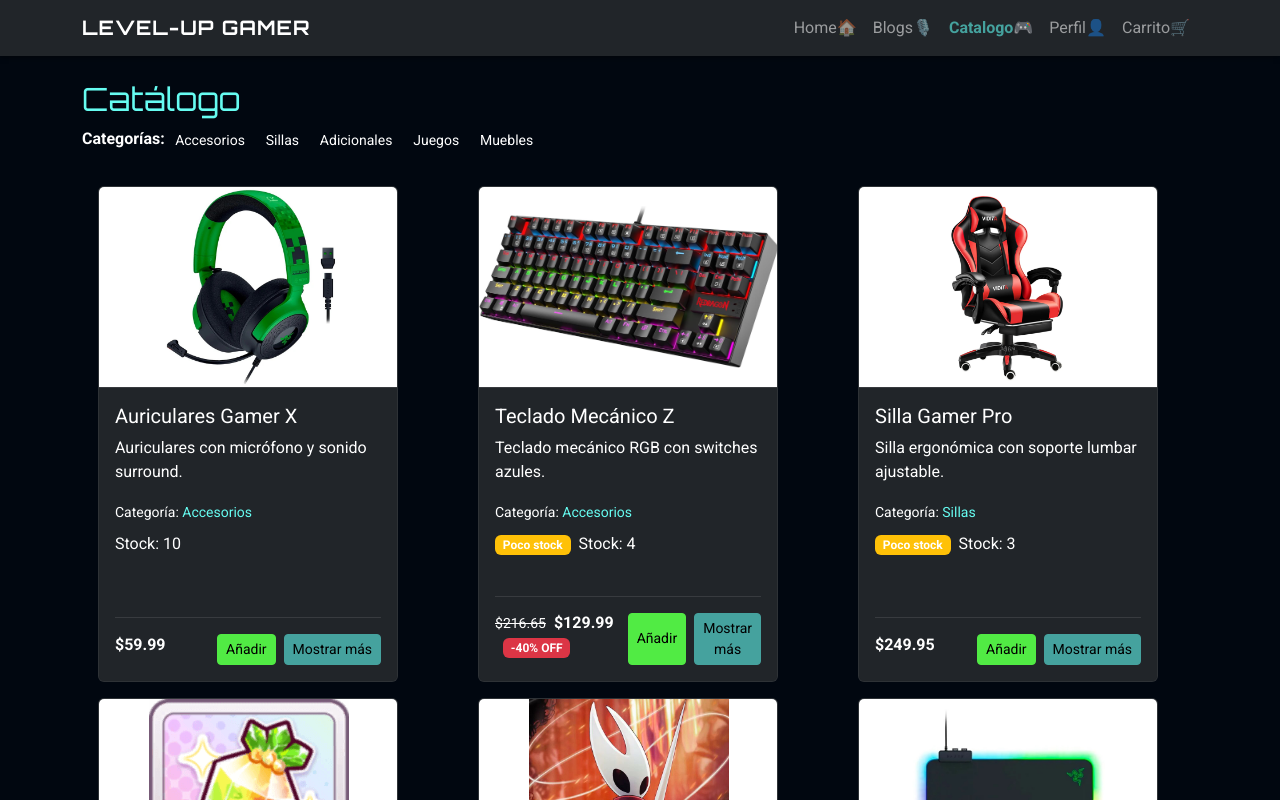
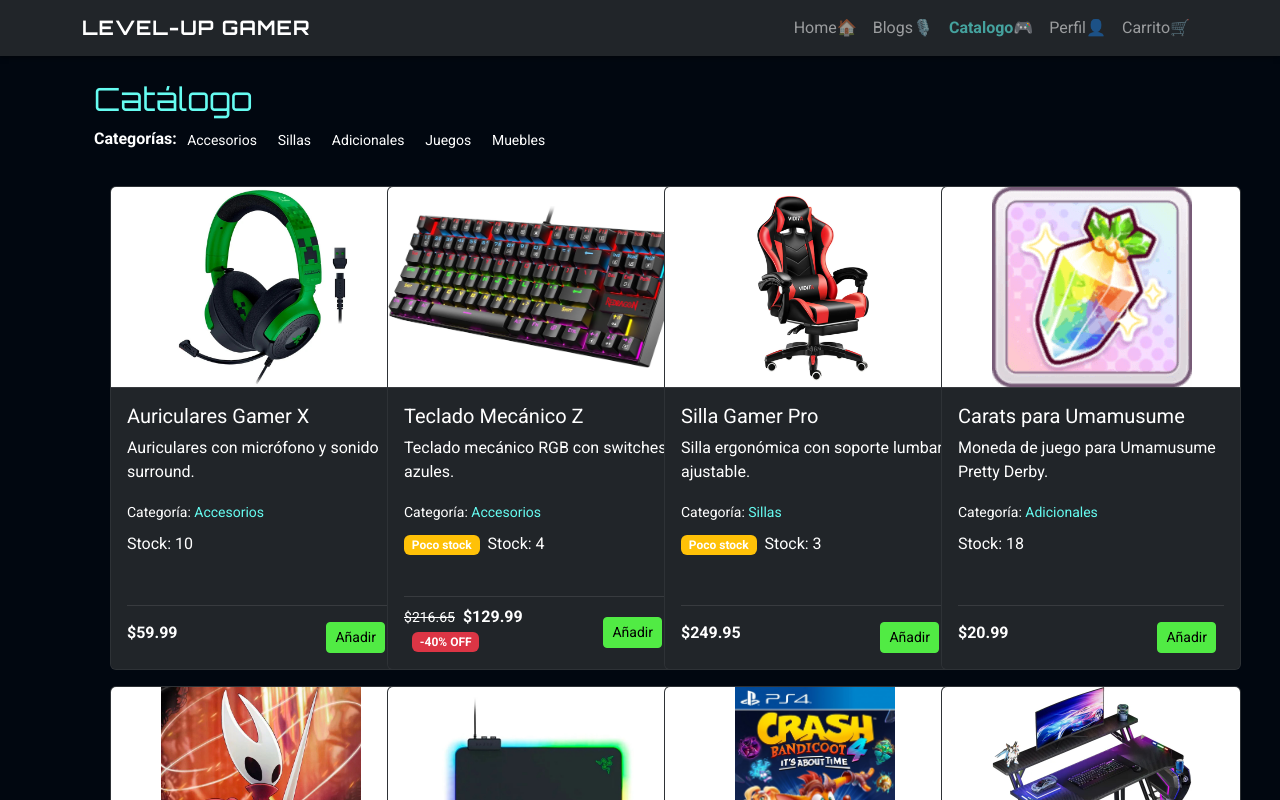
Before and after one commit to leo-onate/level-up-gamer, a React (Create React App) app: page /catalogo in a window 1280 px wide. Shown: the top 800 px of the page. Built offline with nearby package versions, Linux system fonts and the light colour scheme.

Commit message:
arreglo de errores

```diff
--- a/src/components/ProductCard.jsx
+++ b/src/components/ProductCard.jsx
@@ -58,9 +58,7 @@ export default function ProductCard({ product }) {
             >
               Añadir
             </button>
-            <Link to={`/catalogo/${product.id}`} className="btn btn-sm btn-primary">
-              Mostrar más
-            </Link>
+            <Link to={`/catalogo/${product.id}`} className="stretched-link" />
           </div>
         </div>
       </div>
--- a/src/data/products.json
+++ b/src/data/products.json
@@ -37,7 +37,7 @@
     "descripcion": "Moneda de juego para Umamusume Pretty Derby.",
     "oferta": false,
     "categoria": "Adicionales",
-    "stock": 0
+    "stock": 18
   },
   {
     "id": "p5",
--- a/src/pages/AdminAddProduct.jsx
+++ b/src/pages/AdminAddProduct.jsx
@@ -6,7 +6,6 @@ export default function AdminAddProduct() {
   const navigate = useNavigate();
   const [form, setForm] = useState({
     nombre: "",
-    imagen: "",
     precio: "",
     descripcion: "",
     oferta: false,
@@ -25,23 +24,19 @@ export default function AdminAddProduct() {
     if (!form.nombre.trim()) return setError("Nombre requerido.");
     if (form.precio === "" || isNaN(Number(form.precio))) return setError("Precio válido requerido.");
 
-    // addProduct devuelve el producto creado incluyendo su id
     const nuevo = addProduct({
       nombre: form.nombre.trim(),
-      imagen: form.imagen.trim(),
+      imagen: "Starmie.jpg", // imagen por defecto
       precio: Number(form.precio),
       descripcion: form.descripcion.trim(),
       oferta: !!form.oferta,
       categoria: form.categoria.trim(),
     });
 
-    // navegar al detalle del producto creado para ver el ID (no editable)
-    if (nuevo && nuevo.id) {
+    if (nuevo?.id) {
       navigate(`/catalogo/${nuevo.id}`);
       return;
     }
-
-    // fallback
     navigate("/catalogo");
   };
 
@@ -54,10 +49,7 @@ export default function AdminAddProduct() {
           <input className="form-control" value={form.nombre} onChange={handleChange("nombre")} />
         </div>
 
-        <div className="col-12">
-          <label className="form-label">Imagen (nombre de archivo en assets o URL)</label>
-          <input className="form-control" value={form.imagen} onChange={handleChange("imagen")} placeholder="ej: teclado-z.jpg o /assets/img/teclado-z.jpg" />
-        </div>
+        {/* Eliminado el campo de imagen: se usa 'Starmie.jpg' por defecto */}
 
         <div className="col-md-4">
           <label className="form-label">Precio</label>
--- a/src/pages/Catalogo.jsx
+++ b/src/pages/Catalogo.jsx
@@ -1,15 +1,21 @@
-import React from "react";
+import React, { useEffect, useState } from "react";
 import { NavLink } from "react-router-dom";
 import ProductCard from "../components/ProductCard";
 import { useCart } from "../context/CartContext";
+import { getProducts } from "../services/productService";
 
 export default function Catalogo() {
+  const [items, setItems] = useState([]);
   const { products } = useCart();
+
+  useEffect(() => {
+    setItems(getProducts()); // lee merge de localStorage + JSON
+  }, []);
 
   const categorias = [...new Set(products.map(p => p.categoria))].filter(Boolean);
 
   return (
-    <div className="mt-4">
+    <div className="container mt-4">
       <h2>Catálogo</h2>
       <div className="mb-3">
         <strong>Categorías: </strong>
@@ -23,9 +29,9 @@ export default function Catalogo() {
           </NavLink>
         ))}
       </div>
-      <div className="row">
-        {products.map(p => (
-          <div key={p.id} className="col-12 col-sm-6 col-md-4 mb-3">
+      <div className="row g-3">
+        {items.map(p => (
+          <div className="col-sm-6 col-md-4 col-lg-3" key={p.id}>
             <ProductCard product={p} />
           </div>
         ))}
--- a/src/services/productService.js
+++ b/src/services/productService.js
@@ -19,13 +19,22 @@ function writeStorage(list) {
   } catch {}
 }
 
+function ensureCounterSeeded() {
+  const cur = parseInt(localStorage.getItem(COUNTER_KEY) || "0", 10);
+  if (cur > 0) return;
+  const all = [...initialProducts, ...(readStorage() || [])];
+  const max = all.reduce((acc, p) => {
+    const m = String(p?.id || "").match(/^p(\d+)$/i);
+    return m ? Math.max(acc, parseInt(m[1], 10)) : acc;
+  }, 0);
+  localStorage.setItem(COUNTER_KEY, String(max));
+}
 
 export function getProducts() {
   const stored = readStorage();
   if (!stored) return [...initialProducts];
   const seen = new Set(stored.map((p) => String(p.id)));
-  const merged = [...stored, ...initialProducts.filter((p) => !seen.has(String(p.id)))];
-  return merged;
+  return [...stored, ...initialProducts.filter((p) => !seen.has(String(p.id)))];
 }
 
 export function saveProducts(list) {
@@ -33,6 +42,7 @@ export function saveProducts(list) {
 }
 
 function nextId() {
+  ensureCounterSeeded();
   try {
     const last = parseInt(localStorage.getItem(COUNTER_KEY) || "0", 10);
     const next = last + 1;
@@ -44,11 +54,12 @@ function nextId() {
 }
 
 export function addProduct(product) {
-  const list = readStorage() || [...initialProducts];
+  // guardar sobre la lista actual para persistir
+  const list = getProducts();
   const newProduct = {
     id: product.id || nextId(),
     nombre: product.nombre || "",
-    imagen: product.imagen || "",
+    imagen: product.imagen || "Starmie.jpg",
     precio: Number(product.precio) || 0,
     descripcion: product.descripcion || "",
     oferta: !!product.oferta,
@@ -64,12 +75,6 @@ export function getProductById(id) {
   return getProducts().find((p) => String(p.id) === lookup) || null;
 }
 
-export function updateProduct(updated) {
-  const list = getProducts().map((p) => (String(p.id) === String(updated.id) ? { ...p, ...updated } : p));
-  saveProducts(list);
-  return updated;
-}
-
 export function deleteProduct(id) {
   const list = getProducts().filter((p) => String(p.id) !== String(id));
   saveProducts(list);
```
Also changed, not shown: src/assets/img/Starmie.jpg (added).
